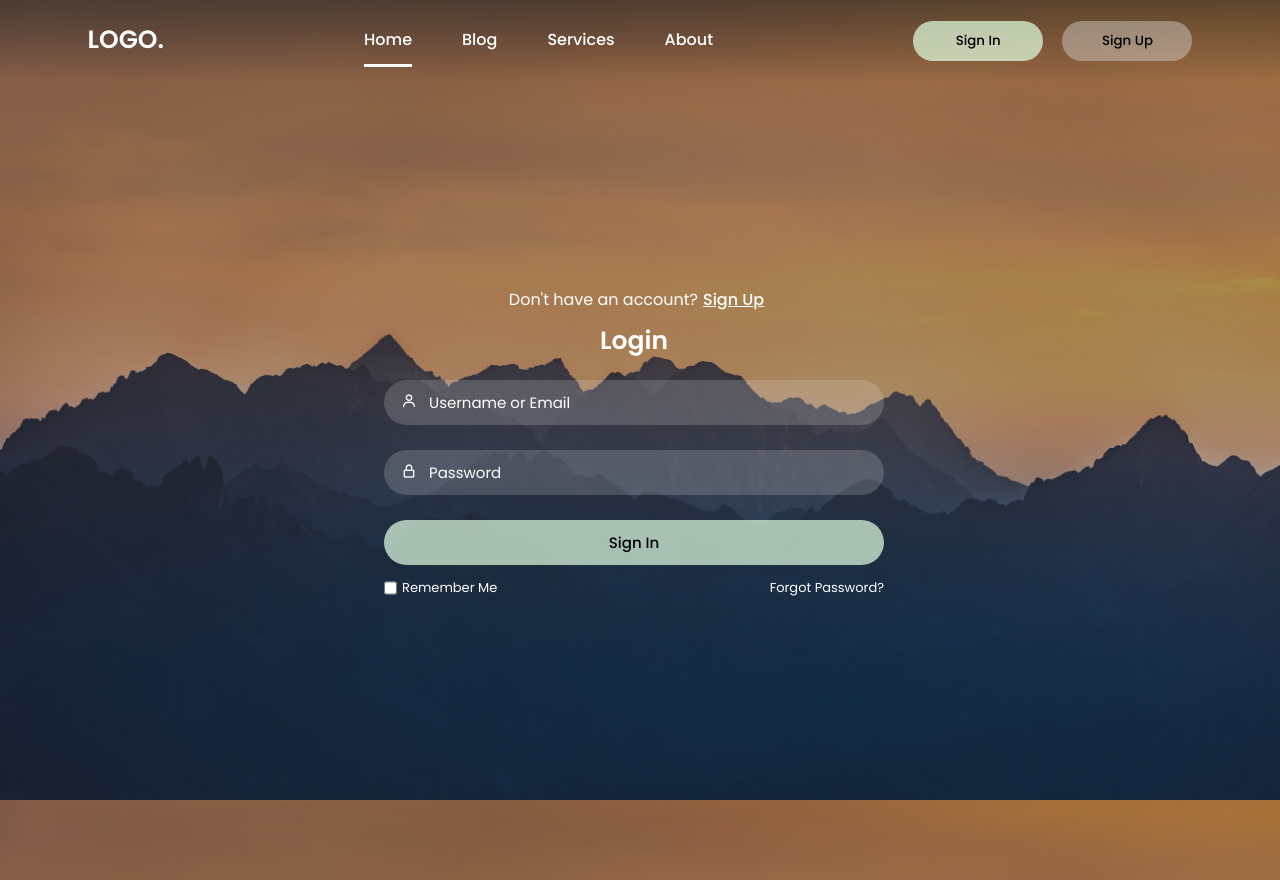
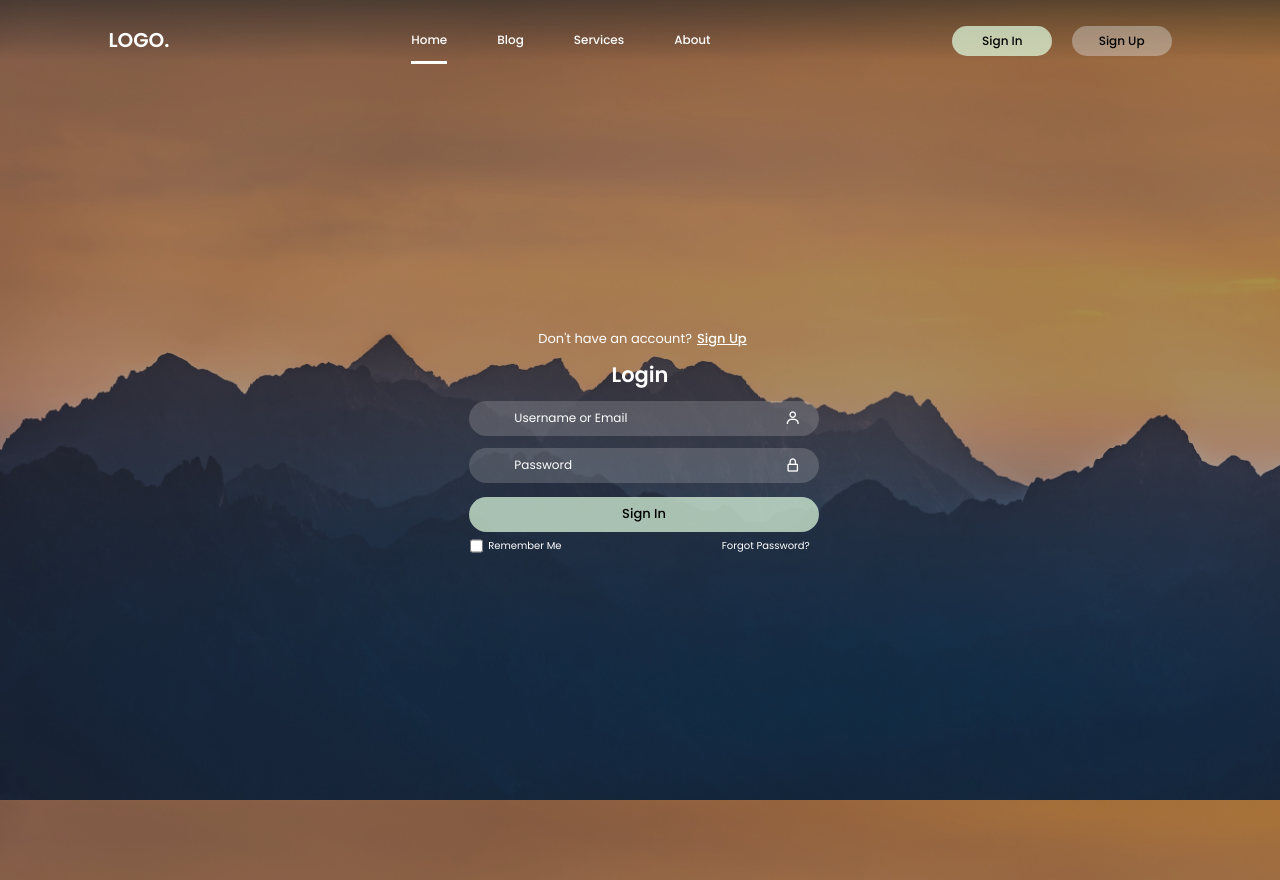
Before and after one commit to MujaheedAliKhan/Frontend-Projects, a plain HTML site: page LOGIN&REGISTERPROJECT/index.html in a window 1280 px wide. Drawn offline with nearby package versions, Linux system fonts and the light colour scheme.

Commit message:
Modified-Html-and-Css-Code

```diff
--- a/LOGIN&REGISTERPROJECT/index.html
+++ b/LOGIN&REGISTERPROJECT/index.html
@@ -31,7 +31,7 @@
     </nav>
 
     <!--------------------form box -------------->
-    <div class="form-box">
+    <div class="form-box" align="center">
             <!-- --------Login Form---------- -->
         <div class="login-container" id="login">
             <div class="top">
--- a/LOGIN&REGISTERPROJECT/style.css
+++ b/LOGIN&REGISTERPROJECT/style.css
@@ -28,7 +28,7 @@ body{
     display: flex;
     justify-content: space-around;
     width: 100%;
-    height: 80px;
+    height: 60px;
     line-height: 80px;
     background: linear-gradient(rgba(39,39,39,0.6), transparent);
     z-index: 100;
@@ -36,7 +36,7 @@ body{
 
 .nav-logo p{
     color: white;
-    font-size: 25px;
+    font-size: 20px;
     font-weight: 600;
 }
 
@@ -46,6 +46,7 @@ body{
 
 .nav-menu ul li{
     list-style-type: none;
+    font-size: 12px;
 }
 
 .nav-menu ul li .link{
@@ -61,9 +62,10 @@ body{
 }
 
 .nav-button .btn{
-    width: 130px;
-    height: 40px;
+    width: 100px;
+    height: 30px;
     font-weight: 500;
+    font-size: 12px;
     background: rgba(225, 225, 225, 0.4);
     border: none;
     cursor: pointer;
@@ -106,16 +108,18 @@ body{
     overflow: hidden;
     /* border: 2px solid white; */
     z-index: 2;
-    /* background-color: blue; */
+    /* background-color: grey; */
 
 }
 
 .login-container{
     position: absolute;
-    left: 4px;
+    /* left: 10px; */
     width: 500px;
     display: flex;
     flex-direction: column;
+    /* align-items: center; */
+    justify-content: center;
     transition: .5s ease-in-out;
 }
 
@@ -129,8 +133,9 @@ body{
 }
 
 .top span{
-    margin-top: 10px;
+    margin-top: 15px;
     /* background: black; */
+    font-size: 13px;
     color: #fff;
     margin-left: 5px;
     padding: 5px 0;
@@ -143,12 +148,14 @@ body{
     font-weight: 500;
     color: #fff;
     margin-left: 5px;
+    margin-bottom: -6px ;
 }
 
 header{
     color: #fff;
-    font-size: 25px;
+    font-size: 21px;
     font-weight: 600;
+    margin-bottom:-15px;
     text-align: center;
     padding: 5px 0 20px 0;
 }
@@ -161,16 +168,18 @@ header{
 }
 
 .input-field{
-    font-size: 15px;
+    font-size: 12px;
     background: rgba(225, 225, 225, 0.2);
     color: #fff;
-    height: 45px;
-    width: 100%;
+    height: 35px;
+    width: 70%;
     padding: 0 10px 0 45px;
     border: none;
+    margin: 6px;
     border-radius: 30px;
     outline: none;
     transition: .2s ease;
+    margin-left: 35px;
 }
 
 .input-field:hover, .input-field:focus{
@@ -182,17 +191,19 @@ header{
 
 .input-box i{
     position: relative;
-    top: -35px;
-    left: 17px;
+    top: 3px;
+    left: -45px;
     color: #fff;
 }
 
 .submit{
-    font-size: 15px;
+    font-size: 13px;
     font-weight: 500;
     color: black;
-    height: 45px;
-    width: 100%;
+    height: 35px;
+    margin-left: 8px;
+    margin-top: 8px;
+    width: 70%;
     border: none;
     border-radius: 30px;
     outline:none ;
@@ -209,11 +220,11 @@ header{
 
 .two-col{
     display: flex;
-    justify-content: space-between;
+    justify-content: space-around;
     color: #fff;
-    font-size: small;
-    margin-top: 13px ;
-    padding-bottom: 10px;
+    font-size: 10px;
+    margin-top: 6px ;
+    padding-bottom: 18px;
 }
 
 .two-col .one{
```
